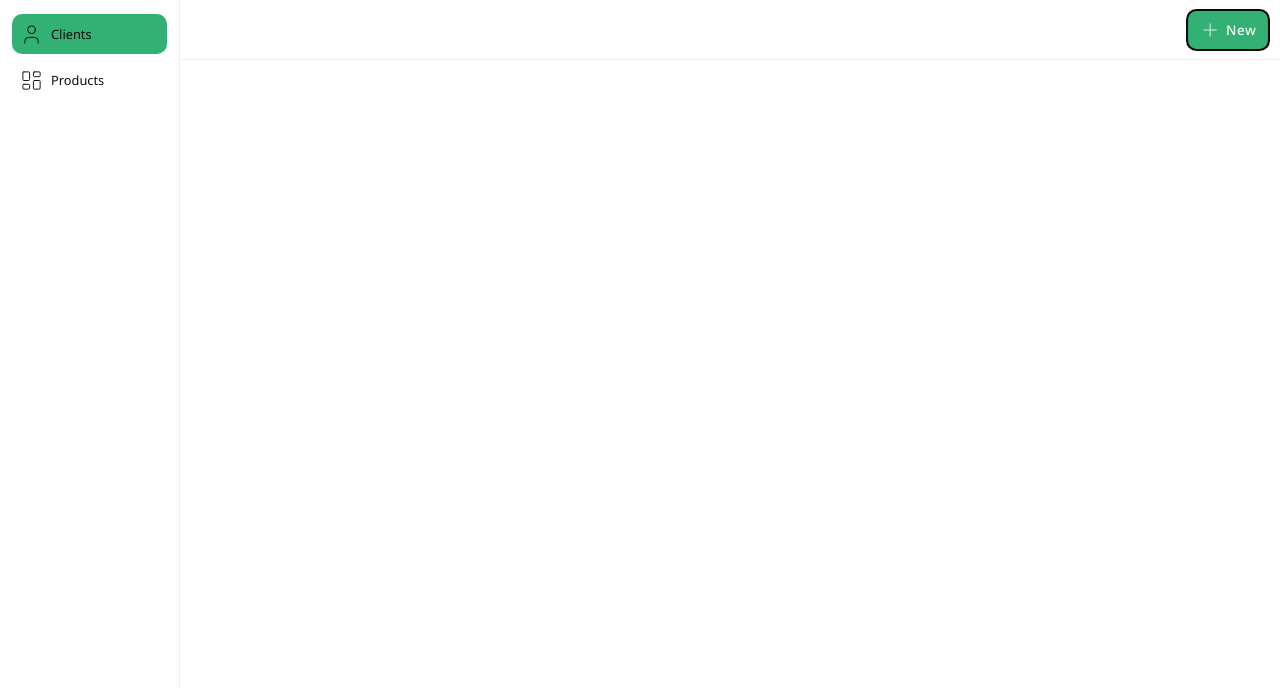
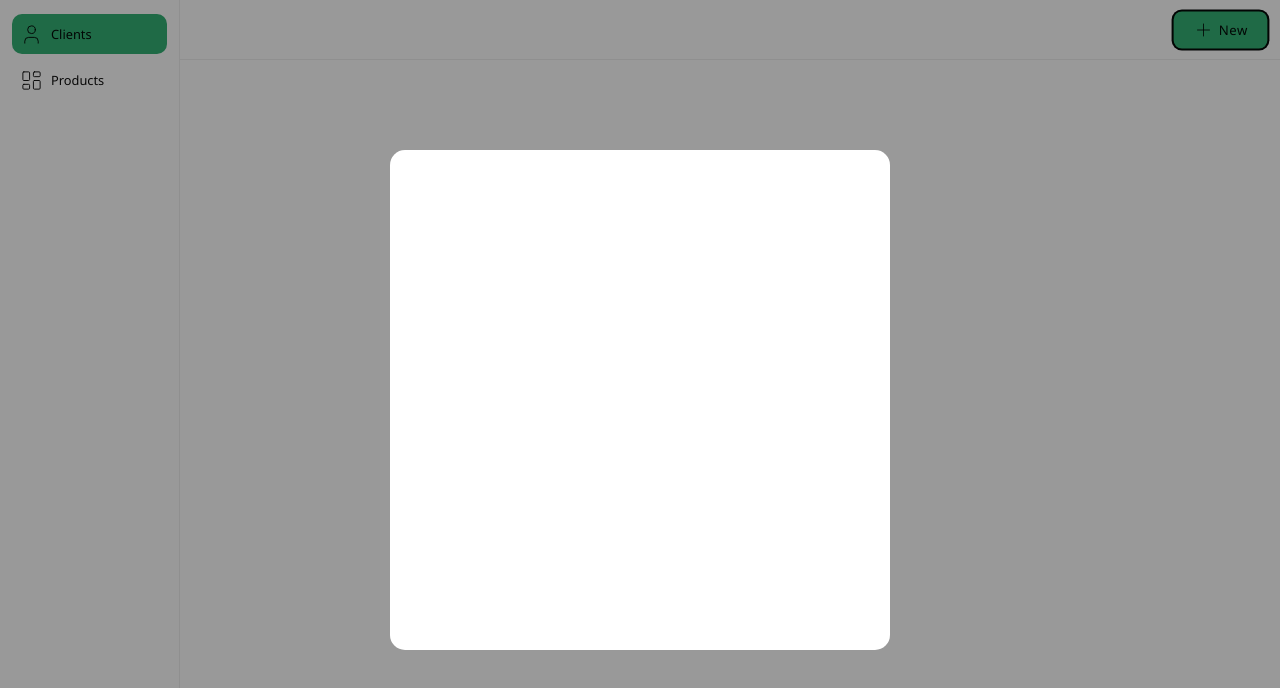
Before and after one commit to nathan2slime/kawa, a Vue app: page / in a window 1280 px wide. Both pictures are taken after a click on the button "New". Shown: the top 688 px of the page. Built offline with nearby package versions, Linux system fonts and the light colour scheme; the HTML template or start-up script is replaced by a standard one.

Commit message:
feat: dialog component was created (#5)

```diff
--- a/src/components/core/button/button.component.vue
+++ b/src/components/core/button/button.component.vue
@@ -25,8 +25,8 @@ button {
   letter-spacing: 0.03rem;
   color: contrast-color(
     $color-primary-solid-100,
+    $color-white-100,
     $color-black-100,
-    $color-white-100
   );
   cursor: pointer;
   transition:
@@ -51,7 +51,7 @@ button {
 
   &:focus {
     border-color: $color-black-100;
-    transform: scale(1.05);
+    transform: scale(1.03);
   }
 }
 </style>
--- /dev/null
+++ b/src/components/core/dialog/dialog.component.vue
@@ -0,0 +1,58 @@
+<script setup lang="ts">
+import { ref } from 'vue';
+
+import type { DialogProps } from './dialog.model';
+
+const props = defineProps<DialogProps>();
+
+const elShadow = ref();
+const emit = defineEmits(['toggle-open']);
+
+const onToggleOpen = (e: MouseEvent) => {
+  if (elShadow.value == e.target) emit('toggle-open', false);
+};
+</script>
+
+<template>
+  <div
+    :class="{ open: props.open, 'dialog-wrapper': true }"
+    @click="onToggleOpen"
+    ref="elShadow"
+  >
+    <div class="dialog-content">
+      <slot />
+    </div>
+  </div>
+</template>
+
+<style scoped lang="scss">
+.dialog-wrapper {
+  width: 100vw;
+  height: 100vh;
+  position: fixed;
+  top: 0px;
+  right: 0px;
+
+  background: $color-black-alpha-100;
+  opacity: 0;
+  transition: all 0.14s;
+  pointer-events: none;
+
+  display: flex;
+  justify-content: center;
+  align-items: center;
+
+  .dialog-content {
+    width: 100%;
+    max-width: 500px;
+    min-height: 500px;
+    border-radius: 15px;
+    background: $color-foreground-200;
+  }
+
+  &.open {
+    opacity: 1;
+    pointer-events: all;
+  }
+}
+</style>
--- /dev/null
+++ b/src/components/core/dialog/dialog.model.ts
@@ -0,0 +1,3 @@
+export type DialogProps = {
+  open: boolean;
+};
--- a/src/global/styles.scss
+++ b/src/global/styles.scss
@@ -7,11 +7,6 @@
   font-family: 'Noto Sans', sans-serif;
 }
 
-#app {
-  width: 100vw;
-  height: 100vh;
-}
-
 a {
   text-decoration: none;
 }
--- a/src/global/variables.scss
+++ b/src/global/variables.scss
@@ -4,9 +4,13 @@ $color-primary-alpha-100: #43FEA4AB;
 $color-disabled-100: #0F2E22;
 $color-border-100: #B5B3AD;
 $color-border-200: #EEEEEE;
+
+$color-foreground-200: #FFFFFF;
 $color-foreground-100: #B6ECF7;
 
 $color-white-100: #FFFFFFF2;
 $color-white-200: #FFFFFFE5;
 $color-black-100: #000000F2;
 $color-black-200: #000000E5;
+
+$color-black-alpha-100: #00000066;
--- a/src/pages/index/index.page.vue
+++ b/src/pages/index/index.page.vue
@@ -1,18 +1,30 @@
 <script setup lang="ts">
+import { ref } from 'vue';
 import { PlusIcon } from 'lucide-vue-next';
 
 import Navbar from '@/components/layout/navbar/navbar.component.vue';
 import Button from '@/components/core/button/button.component.vue';
+import Dialog from '@/components/core/dialog/dialog.component.vue';
+
+const isOpenDialog = ref(false);
+
+const onToggleIsOpenDialog = (e: boolean) => (isOpenDialog.value = e);
 </script>
 
 <template>
   <div class="index-page">
     <Navbar>
-      <Button block class="add-client">
+      <Button
+        block
+        class="add-client"
+        @click="() => onToggleIsOpenDialog(true)"
+      >
         <PlusIcon :size="20" :strokeWidth="1" />
         New
       </Button>
     </Navbar>
+
+    <Dialog :open="isOpenDialog" @toggle-open="onToggleIsOpenDialog" />
   </div>
 </template>
 
@@ -27,8 +39,7 @@ import Button from '@/components/core/button/button.component.vue';
 
   .add-client {
     width: 100%;
-    max-width: 80px;
-    font-weight: 500;
+    max-width: 95px;
   }
 }
 </style>
```
Also changed, not shown: 1 other file (tests, documents, lock files or other folders).
